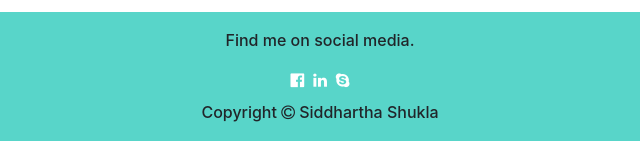
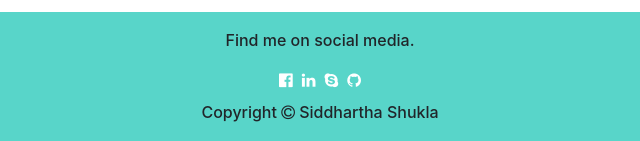
Before and after one commit to siddhartha-shukla/Portfolio, a plain HTML site: page index.html in a window 1280 px wide. Shown: the part 4859-5000 px from the top of the page, 320-960 px from the left. Drawn offline with nearby package versions, Linux system fonts and the light colour scheme.

Commit message:
Update index.html

```diff
--- a/index.html
+++ b/index.html
@@ -416,7 +416,8 @@
             <p class="pt-3 font-weight-text">Find me on social media.</p>
             <a href="https://www.facebook.com/siddhartha.shukla.967806" target="_blank" style="text-decoration: none" class="text-white font-weight-date"><i class="fa fa-facebook-official"></i></a>&nbsp;
             <a href="https://www.linkedin.com/in/siddhartha-shukla-61a7b2143/" target="_blank" style="text-decoration: none" class="text-white font-weight-date"><i class="fa fa-linkedin"></i></a>&nbsp;
-            <a href="skype:live:cool.dudesid000?chat" style="text-decoration: none" class="text-white font-weight-date"><i class="fa fa-skype"></i></a>
+            <a href="skype:live:cool.dudesid000?chat" style="text-decoration: none" class="text-white font-weight-date"><i class="fa fa-skype"></i></a>&nbsp;
+            <a href="https://github.com/siddhartha-shukla" style="text-decoration: none" target="_blank" class="text-white font-weight-date"><i class="fa fa-github"></i></a>
             <p class="mt-2 font-weight-text">Copyright <i class="fa fa-copyright"></i> Siddhartha Shukla </p>
         </footer>
     </body>
```
